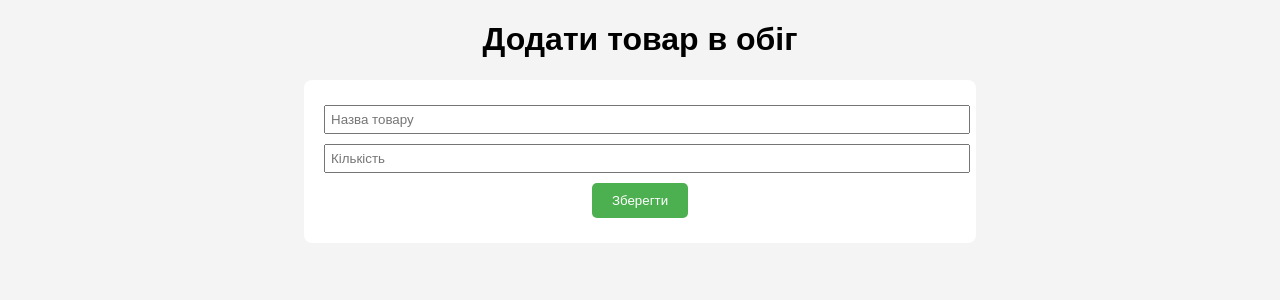
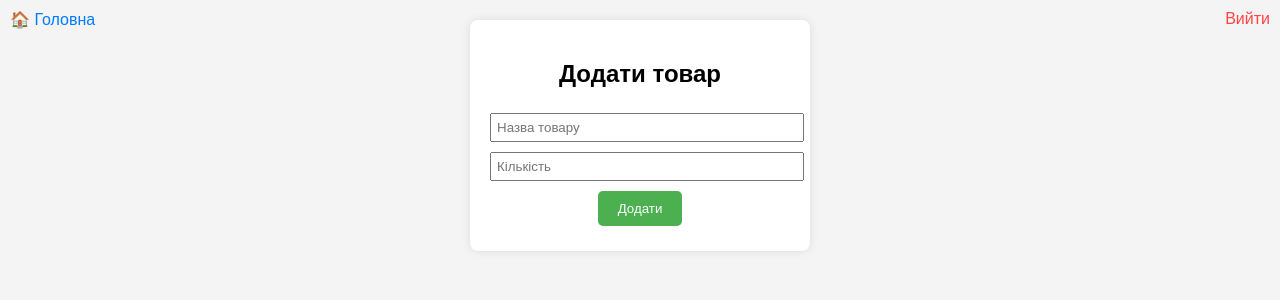
Before and after one commit to BomBom26/remp, a Flask app: page /add_product in a window 1280 px wide. Shown: the top 300 px of the page. Run offline with Flask 2, Linux system fonts and the light colour scheme; the visitor is signed in with stand-in values (Sample User, id 1).

Commit message:
Update add_product.html

```diff
--- a/templates/add_product.html
+++ b/templates/add_product.html
@@ -5,18 +5,26 @@
     <title>Додати товар</title>
     <style>
         body { font-family: Arial, sans-serif; text-align: center; background-color: #f4f4f4; }
-        form { width: 50%; margin: 20px auto; background-color: #fff; padding: 20px; border-radius: 8px; }
+        .form-container { margin: 20px; padding: 20px; background-color: #fff; border-radius: 8px; box-shadow: 0 0 10px rgba(0,0,0,0.1); width: 300px; margin-left: auto; margin-right: auto; }
         input { width: 100%; margin: 5px 0; padding: 5px; }
         button { padding: 10px 20px; margin: 5px; background-color: #4CAF50; color: white; border: none; border-radius: 5px; cursor: pointer; }
         button:hover { background-color: #45a049; }
+        .home-link { position: absolute; top: 10px; left: 10px; font-size: 16px; text-decoration: none; color: #007BFF; }
+        .home-link:hover { text-decoration: underline; }
+        .logout-link { position: absolute; top: 10px; right: 10px; font-size: 16px; text-decoration: none; color: #ff4444; }
+        .logout-link:hover { text-decoration: underline; }
     </style>
 </head>
 <body>
-    <h1>Додати товар в обіг</h1>
-    <form action="/add_product" method="POST">
-        <input type="text" name="name" placeholder="Назва товару" required>
-        <input type="number" name="stock" placeholder="Кількість" required>
-        <button type="submit">Зберегти</button>
-    </form>
+    <a href="/" class="home-link">🏠 Головна</a>
+    <a href="/logout" class="logout-link">Вийти</a>
+    <div class="form-container">
+        <h2>Додати товар</h2>
+        <form method="POST">
+            <input type="text" name="name" placeholder="Назва товару" required>
+            <input type="number" name="stock" placeholder="Кількість" required>
+            <button type="submit">Додати</button>
+        </form>
+    </div>
 </body>
 </html>
```
